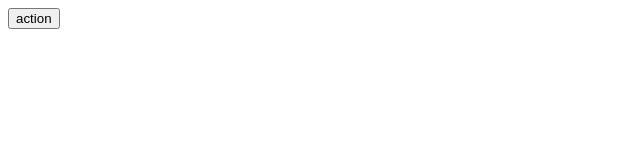
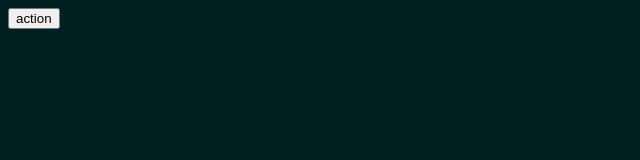
Before and after one commit to josh2100/movie-me, a plain HTML site: page index.html in a window 1280 px wide. Shown: the whole page, without its empty margins (0-640 px from the left). Drawn offline with Linux system fonts and the light colour scheme.

Commit message:
linked css

```diff
--- a/assets/css/style.css
+++ b/assets/css/style.css
@@ -0,0 +1,3 @@
+body {
+    background-color: rgb(0, 32, 34);
+}
--- a/index.html
+++ b/index.html
@@ -4,7 +4,9 @@
     <meta charset="UTF-8" />
     <meta http-equiv="X-UA-Compatible" content="IE=edge" />
     <meta name="viewport" content="width=device-width, initial-scale=1.0" />
+    <link rel="stylesheet" href="assets/css/style.css"></link>
     <title>Movie Me</title>
+
   </head>
   <body>
     <button id="action-button">action</button>
```
